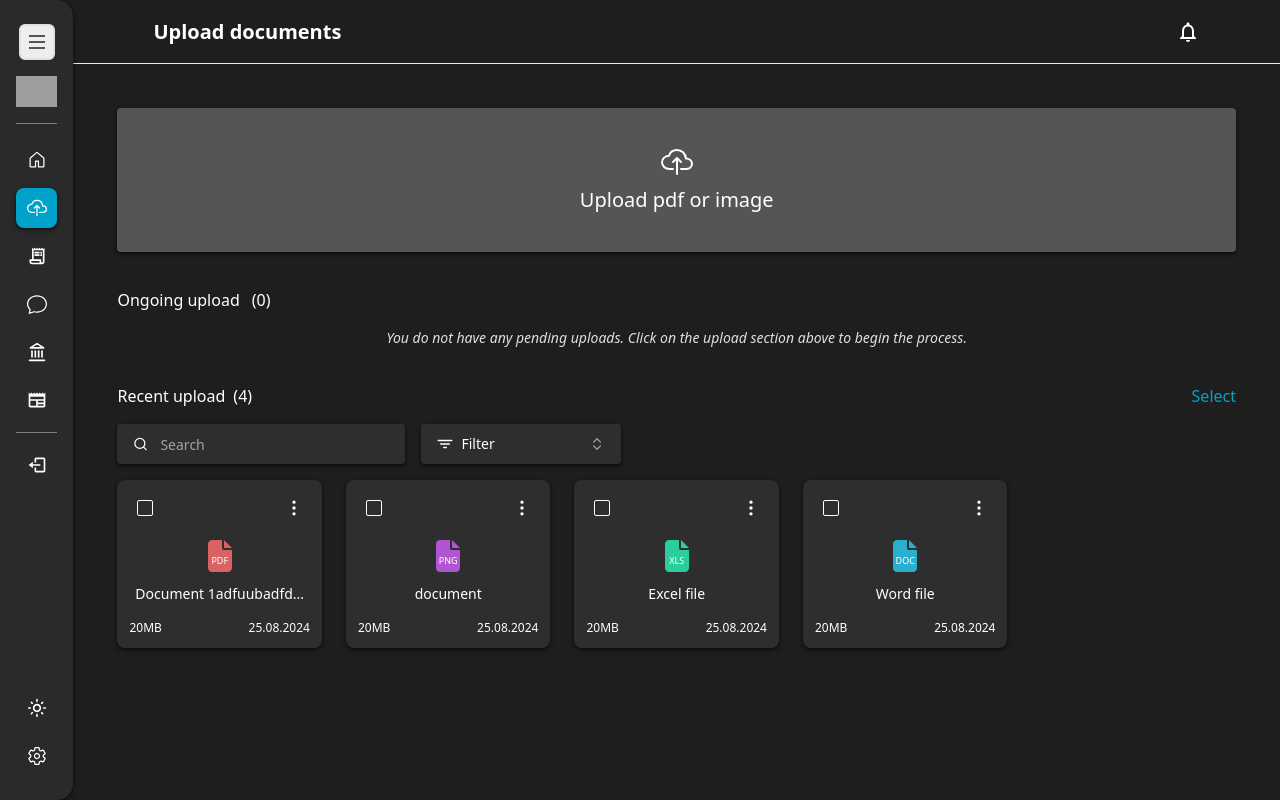
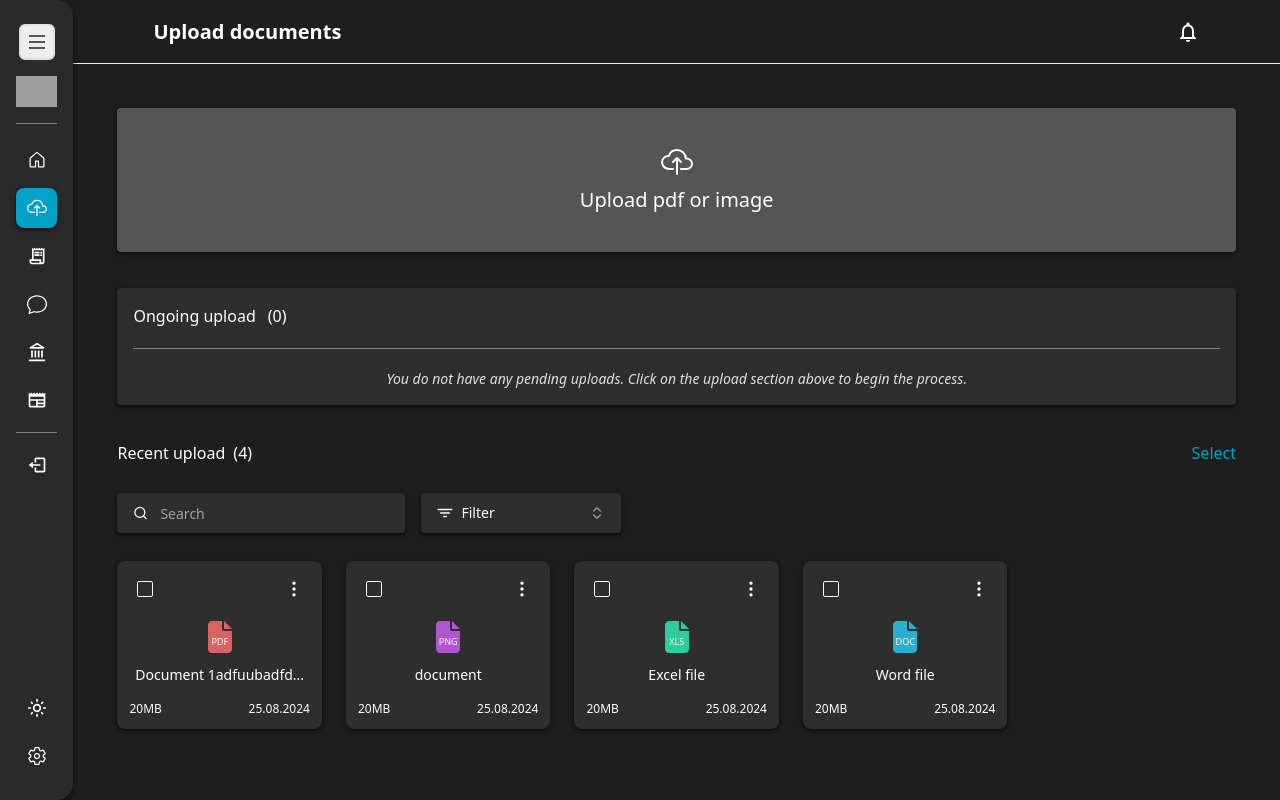
Before and after one commit to Trayshmhirk/tax-return-user-app, a React (Vite) app: page /upload-documents in a window 1280 px wide. Built offline with nearby package versions, Linux system fonts and the light colour scheme; grey boxes are pictures that could not be loaded.

Commit message:
refactor ui

```diff
--- a/src/components/cards/DocumentCard.tsx
+++ b/src/components/cards/DocumentCard.tsx
@@ -82,7 +82,7 @@ export const DocumentCard = ({
                      View document
                   </DropdownMenuItem>
                   <DropdownMenuItem
-                     onSelect={(e) => e.preventDefault()}
+                     // onSelect={(e) => e.preventDefault()}
                      onClick={handleSendToChat ?? (() => {})}
                      className="flex items-center gap-2 cursor-pointer"
                   >
--- a/src/pages/UploadDocument.tsx
+++ b/src/pages/UploadDocument.tsx
@@ -146,7 +146,7 @@ const UploadDocument = () => {
                   setOngoingUploads(
                      (prevOngoingUploads) => prevOngoingUploads - 1
                   );
-               }, 7000);
+               }, 3000);
             },
             (totalSimulationSteps + 1) * simulationInterval
          );
@@ -170,14 +170,14 @@ const UploadDocument = () => {
          <UploadPdfImage handleFileUpload={handleSelectedFile} />
 
          {/* Ongoing */}
-         <div className="flex flex-col gap-4 p-4 rounded shadow-md dark:shadow-md-dark md:p-0 md:rounded-none md:shadow-none md:dark:shadow-none">
+         <div className="flex flex-col gap-5 bg-white dark:bg-gray p-4 rounded shadow-md dark:shadow-md-dark ">
             <div className="flex justify-between items-center">
                <div className="flex items-center gap-3">
                   <p className="font-medium">Ongoing upload</p>
                   <span>{ongoingUploads ? `(${ongoingUploads})` : "(0)"}</span>
                </div>
             </div>
-            <div className="block w-full h-[1px] bg-eerieBlack dark:bg-white opacity-40 md:hidden" />
+            <div className="block w-full h-[1px] bg-mutedGray dark:bg-white opacity-40" />
             {uploadProgress > 0 ? (
                <div className="flex flex-col gap-2">
                   <div className="flex gap-2">
@@ -210,7 +210,7 @@ const UploadDocument = () => {
          </div>
 
          {/*  */}
-         <div className="flex flex-col gap-4">
+         <div className="flex flex-col gap-7">
             <div className="title flex justify-between items-center">
                <div className="flex items-center gap-2">
                   <p className="font-medium">Recent upload</p>
```
